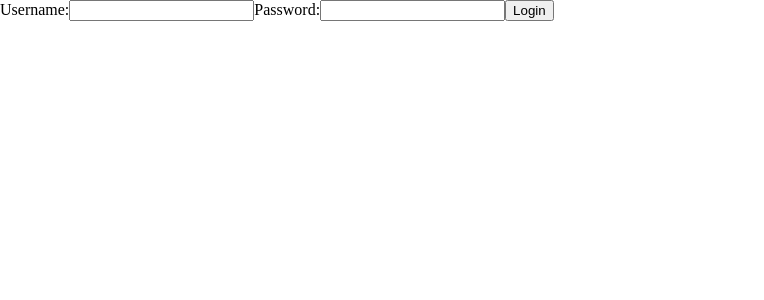
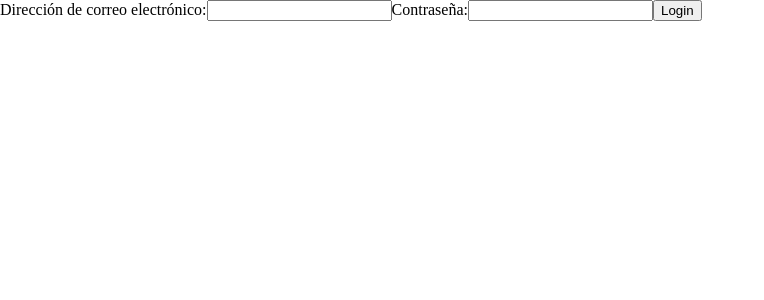
Before and after one commit to migsandia/project3, a React (Create React App) app in the folder m3-frontend-master/: page /login in a window 1280 px wide. Shown: the top 300 px of the page, without its empty margins (0-764 px from the left). Built offline with nearby package versions, Linux system fonts and the light colour scheme; no server answers; the HTML template or start-up script is replaced by a standard one.

Commit message:
LogIn and SignIn finished

```diff
--- a/m3-frontend-master/src/pages/Login.js
+++ b/m3-frontend-master/src/pages/Login.js
@@ -24,9 +24,9 @@ class Login extends Component {
     const { username, password } = this.state;
     return (
       <form onSubmit={this.handleFormSubmit}>
-        <label>Username:</label>
-        <input type="text" name="username" value={username} onChange={this.handleChange}/>
-        <label>Password:</label>
+        <label>Dirección de correo electrónico:</label>
+        <input type="email" name="username" value={username} onChange={this.handleChange}/>
+        <label>Contraseña:</label>
         <input type="password" name="password" value={password} onChange={this.handleChange} />
         <input type="submit" value="Login" />
       </form>
--- a/m3-frontend-master/src/pages/Signup.js
+++ b/m3-frontend-master/src/pages/Signup.js
@@ -34,9 +34,9 @@ class Signup extends Component {
     return (
       <div>
         <form onSubmit={this.handleFormSubmit}>
-          <label>Username:</label>
-          <input type="text" name="username" value={username} onChange={this.handleChange}/>
-          <label>Password:</label>
+          <label>Dirección de correo electrónico:</label>
+          <input type="email" name="username" value={username} onChange={this.handleChange}/>
+          <label>Contraseña:</label>
           <input type="password" name="password" value={password} onChange={this.handleChange} />
           <input type="submit" value="Signup" />
         </form>
```
